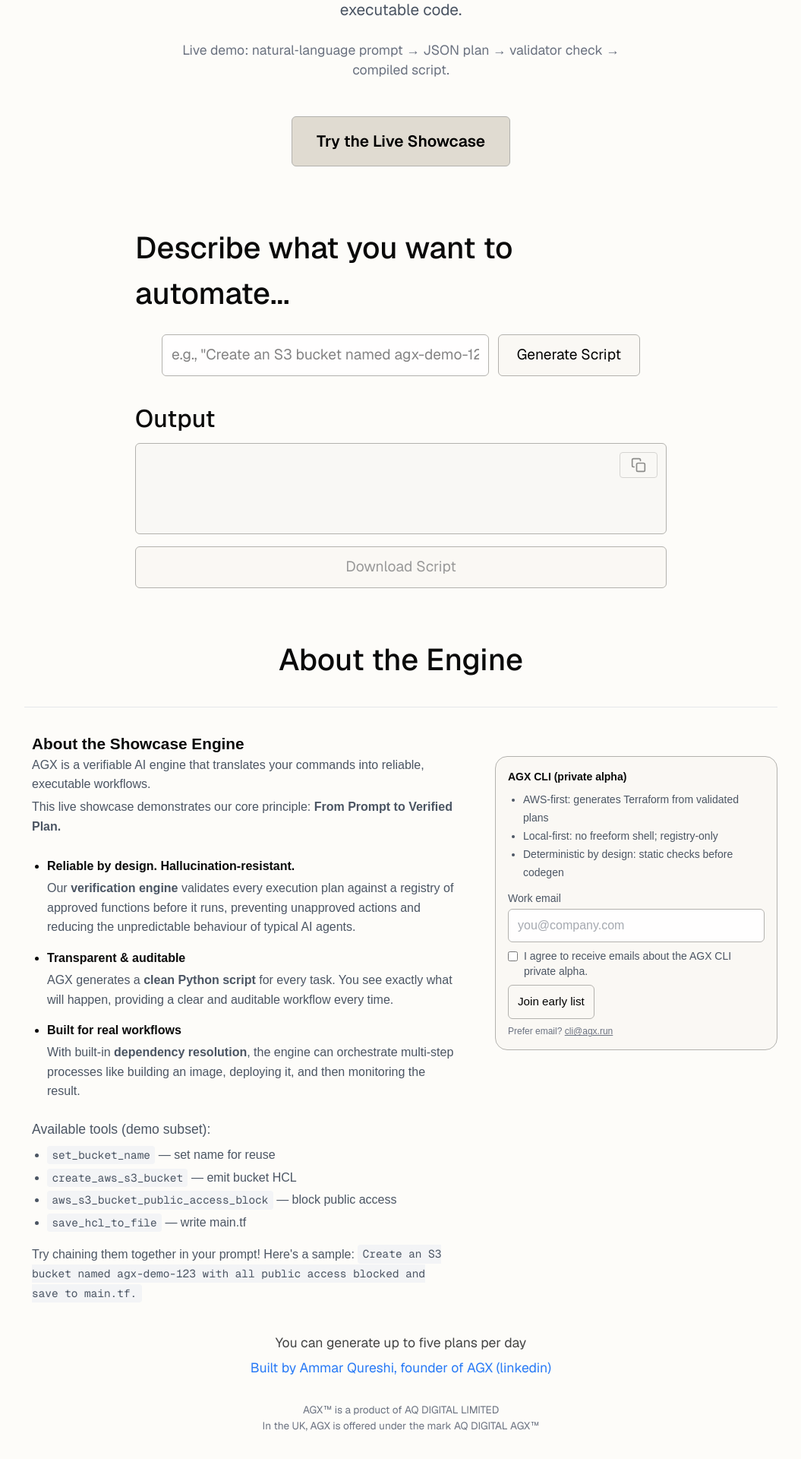
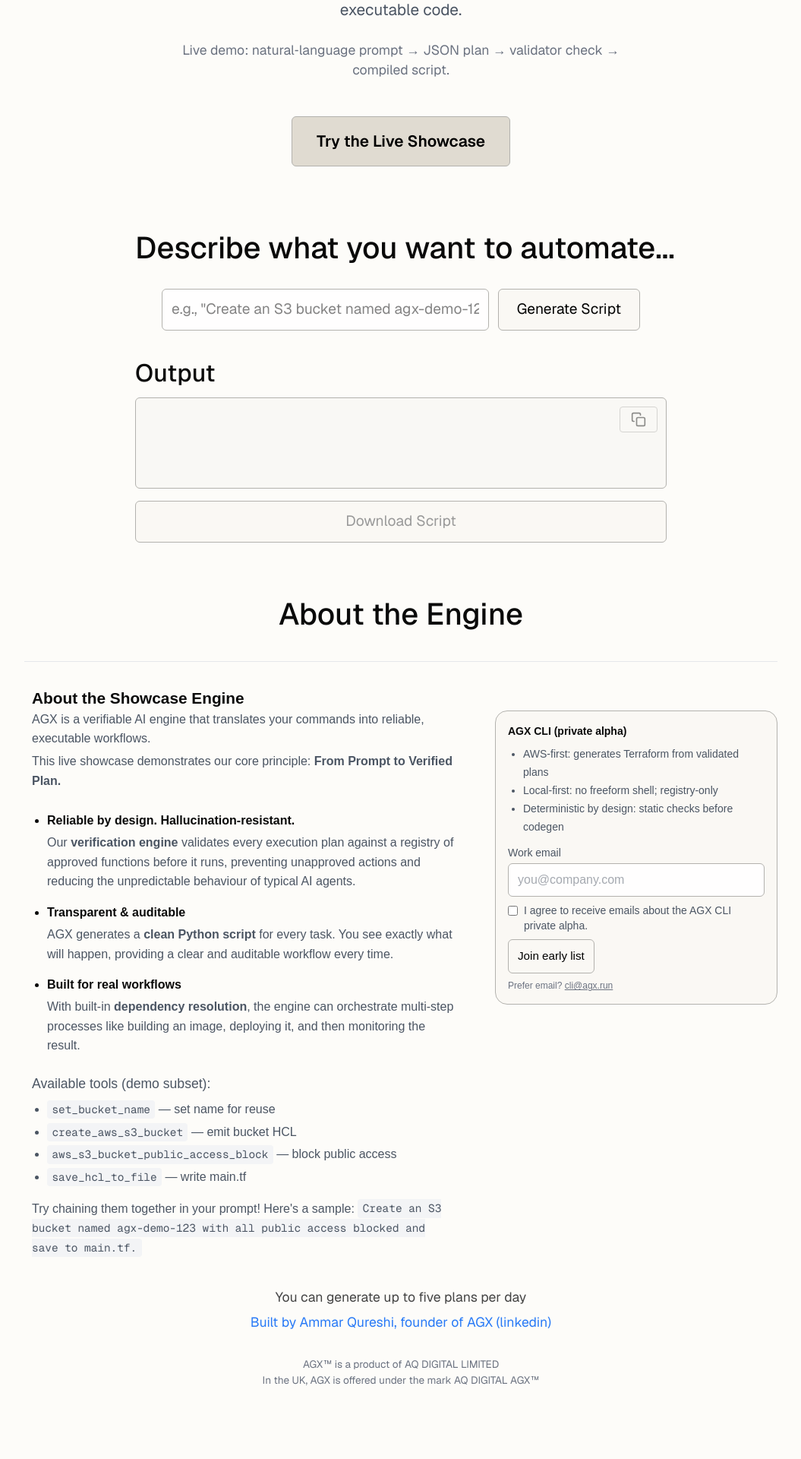
Before and after one commit to AmmarQuresh1/AGX, a Next.js app in the folder agx_frontend/: page / in a window 1280 px wide. Shown: the part 352-2272 px from the top of the page at 76% size, without its empty margins (112-1167 px from the left). After the commit the page ends 2242 px from the top, so only its background shows below. Built offline with nearby package versions, Linux system fonts and the light colour scheme.

Commit message:
(page.tsx) improve speed of load

```diff
--- a/agx_frontend/app/page.tsx
+++ b/agx_frontend/app/page.tsx
@@ -111,7 +111,7 @@
   const [result, setResult] = useState("")
   const [copied, setCopied] = useState(false);
   const [processingStep, setProcessingStep] = useState(0);
-  const MIN_SPINNER_MS = 6000; // Wait ~6s total before showing results
+  const MIN_SPINNER_MS = 3000; // Wait ~6s total before showing results
 
   const handleSubmit = async (e: React.FormEvent) => {
     e.preventDefault(); // Stops reload
@@ -144,8 +144,8 @@
     });
 
     // Show processing steps with guaranteed delays
-    setTimeout(() => setProcessingStep(2), 2000);  // 2 seconds for step 1
-    setTimeout(() => setProcessingStep(3), 4000);  // 4 seconds total (2 more for step 2)
+    setTimeout(() => setProcessingStep(2), 1000);  // 2 seconds for step 1
+    setTimeout(() => setProcessingStep(3), 2000);  // 4 seconds total (2 more for step 2)
 
   // Wait for at least MIN_SPINNER_MS total before showing results
   setTimeout(async () => {
@@ -230,7 +230,7 @@
 
         {/* Tool Section */}
         <div id="tool-section">
-          <h2 className="sm:nowrap" style={{ marginBottom: 24, fontSize: "clamp(1.5rem, 4vw, 2.5rem)" }}>
+          <h2 className="whitespace-normal md:whitespace-nowrap" style={{ marginBottom: 24 }}>
             Describe what you want to automate...
           </h2>
 
@@ -394,7 +394,9 @@
     <p className="footer-blurb">
           You can generate up to five plans per day
         </p>
-    <a href="https://www.linkedin.com/in/ammar-qureshi-083831274" style={{color: "#2779F6", fontSize: "1.1rem"}}>Built by Ammar Qureshi, founder of AGX (linkedin)</a>
+    <div style={{ textAlign: "center" }}>
+      <a href="https://www.linkedin.com/in/ammar-qureshi-083831274" style={{color: "#2779F6", fontSize: "1.1rem"}}>Built by Ammar Qureshi, founder of AGX (linkedin)</a>
+    </div>
     <p className="footer-line">
           AGX™ is a product of AQ DIGITAL LIMITED <br/>
           In the UK, AGX is offered under the mark AQ DIGITAL AGX™
```
